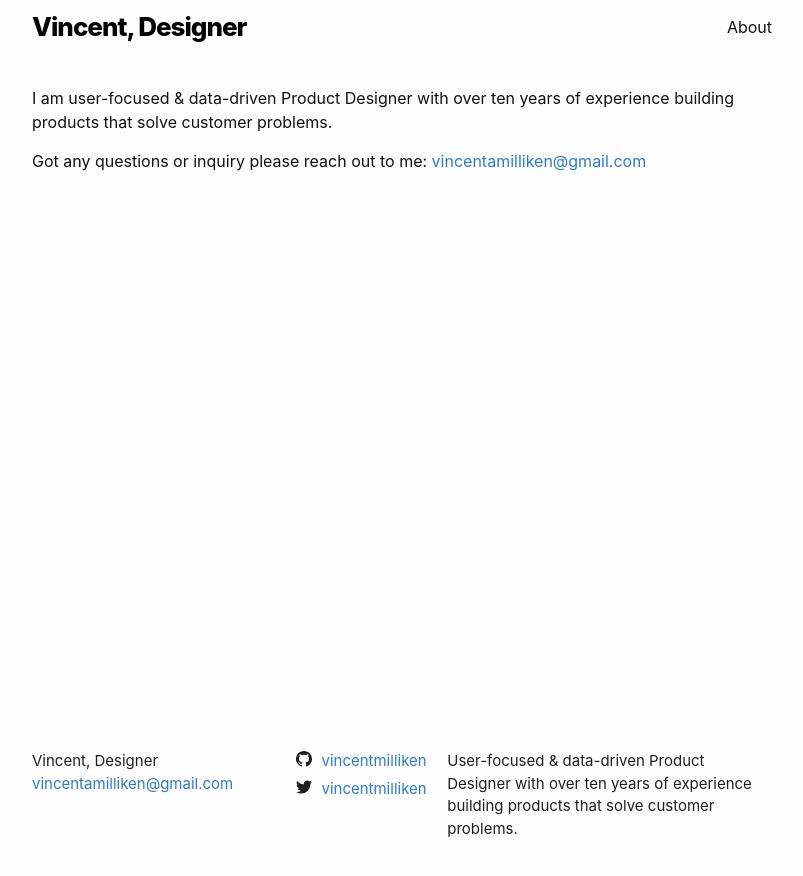
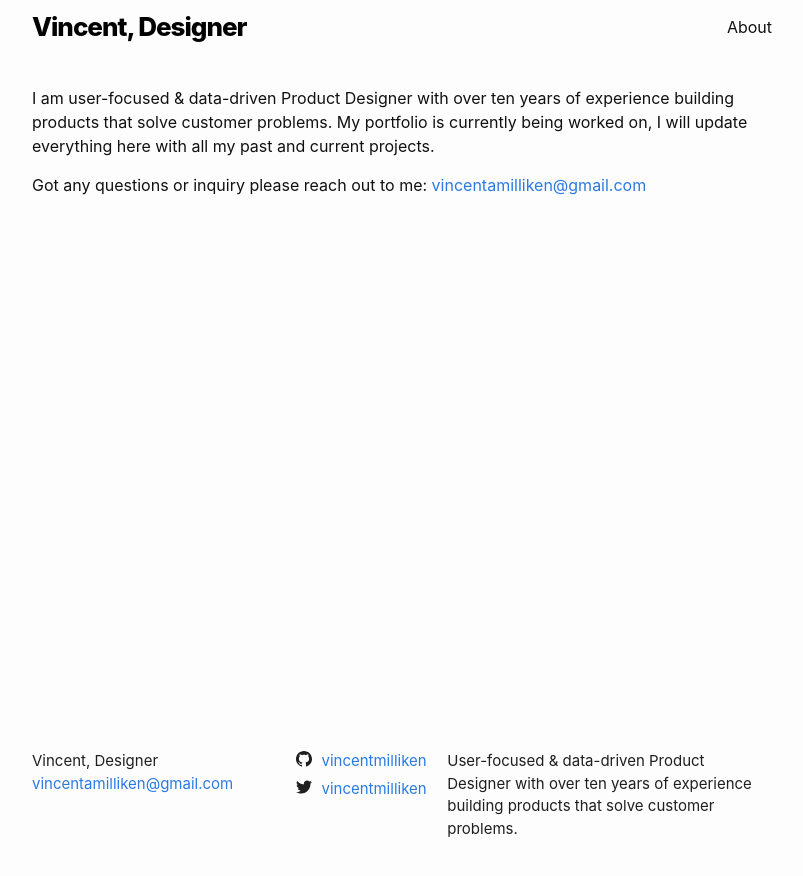
Before and after one commit to vincentmilliken/vincentmilliken.github.io, a Jekyll site: the page built from index.markdown, in a window 1280 px wide. Shown: the top 876 px of the page, without its empty margins (238-1041 px from the left). Built offline with Jekyll 4.4.1, drawn with Linux system fonts in a browser that asks for light colours.

Commit message:
updating some content

```diff
--- a/_layouts/home.html
+++ b/_layouts/home.html
@@ -9,7 +9,7 @@
 
   {{ content }}
 
-<!--   {%- if site.posts.size > 0 -%}
+  {%- if site.posts.size > 0 -%}
     <h2 class="post-list-heading">{{ page.list_title | default: "Posts" }}</h2>
     <ul class="post-list">
       {%- for post in site.posts -%}
@@ -26,9 +26,9 @@
         {%- endif -%}
       </li>
       {%- endfor -%}
-    </ul> -->
+    </ul>
 
-<!--     <p class="rss-subscribe">subscribe <a href="{{ "/feed.xml" | relative_url }}">via RSS</a></p>
-  {%- endif -%} -->
+    <p class="rss-subscribe">subscribe <a href="{{ "/feed.xml" | relative_url }}">via RSS</a></p>
+  {%- endif -%}
 
 </div>
--- a/about.markdown
+++ b/about.markdown
@@ -3,3 +3,5 @@
 title: About
 permalink: /about/
 ---
+
+New about me section coming soon...
--- a/index.markdown
+++ b/index.markdown
@@ -5,6 +5,6 @@
 layout: home
 ---
 
-I am user-focused & data-driven Product Designer with over ten years of experience building products that solve customer problems.
+I am user-focused & data-driven Product Designer with over ten years of experience building products that solve customer problems. My portfolio is currently being worked on, I will update everything here with all my past and current projects.
 
 Got any questions or inquiry please reach out to me: <a class="u-email" href="mailto:{{ site.email }}">{{ site.email }}</a>
```
Also changed, not shown: _posts/2021-03-12-welcome-to-jekyll.markdown (deleted, +0 -29 lines).
